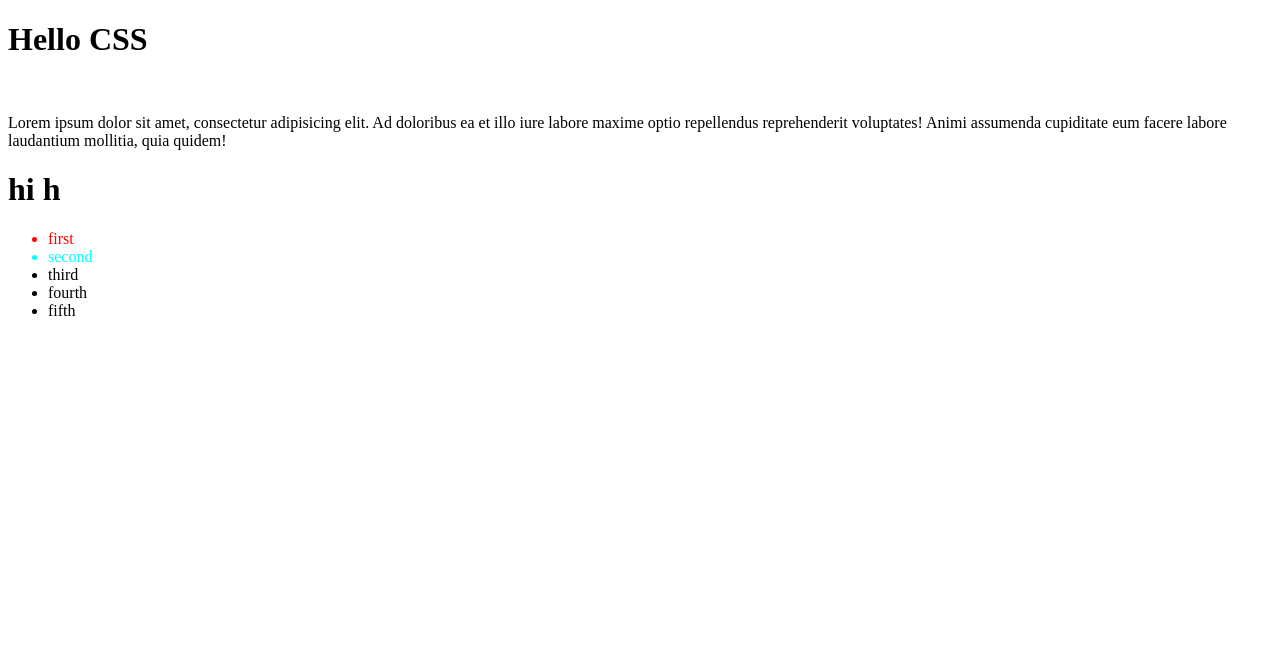
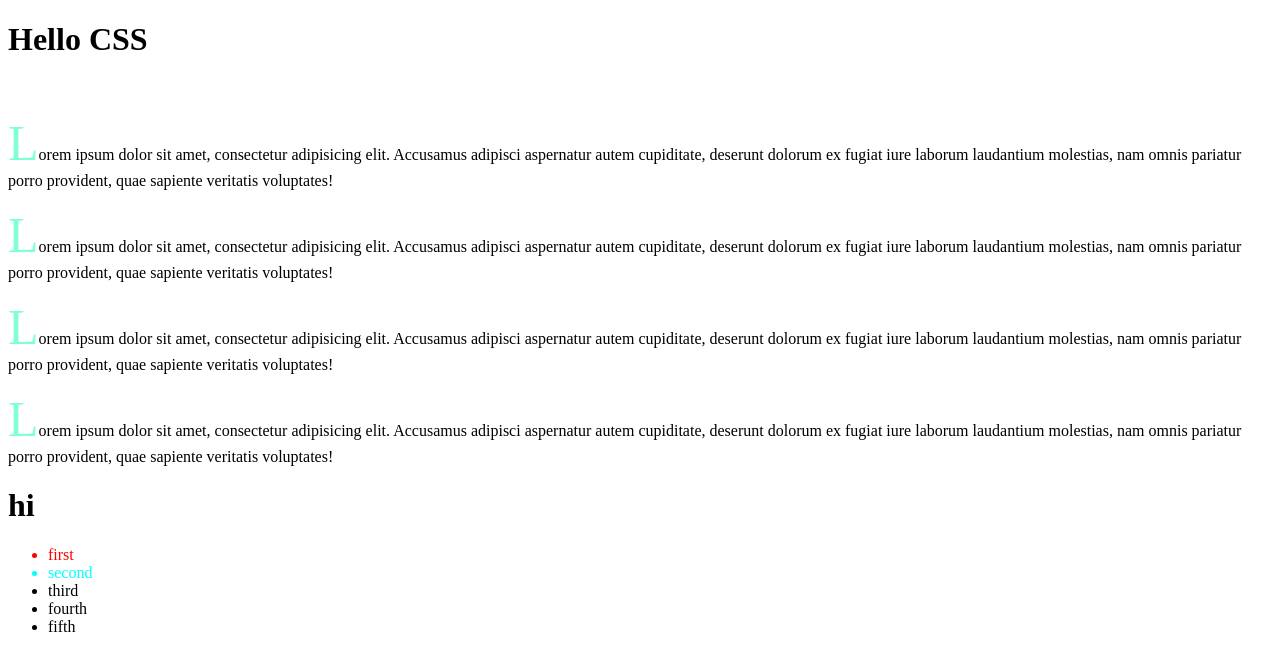
Before and after one commit to Shashee99/CSS, a plain HTML site: page index.html in a window 1280 px wide. Drawn offline with Linux system fonts and the light colour scheme.

Commit message:
added sudo classes

```diff
--- a/index.html
+++ b/index.html
@@ -32,17 +32,40 @@
         li:nth-child(2){
             color: aqua;
         }
+
+        p::first-letter{
+            color:aquamarine;
+            font-size: 50px;
+        }
+        p::selection{
+            background-color: darkgreen;
+            font-size: 100px;
+            color: aqua;
+        }
+
+
+
     </style>
 </head>
 <body>
 <header>
     <h1 id="myh">Hello CSS</h1>
     <br>
-    <p>Lorem ipsum dolor sit amet, consectetur adipisicing elit. Ad doloribus ea et illo iure labore maxime optio
-        repellendus reprehenderit voluptates! Animi assumenda cupiditate eum facere labore laudantium mollitia, quia
-        quidem!</p>
+    <p>Lorem ipsum dolor sit amet, consectetur adipisicing elit. Accusamus adipisci aspernatur autem cupiditate,
+        deserunt dolorum ex fugiat iure laborum laudantium molestias, nam omnis pariatur porro provident, quae sapiente
+        veritatis voluptates!</p>
 
-    <h1>hi h</h1>
+    <p>Lorem ipsum dolor sit amet, consectetur adipisicing elit. Accusamus adipisci aspernatur autem cupiditate,
+        deserunt dolorum ex fugiat iure laborum laudantium molestias, nam omnis pariatur porro provident, quae sapiente
+        veritatis voluptates!</p>
+
+    <p>Lorem ipsum dolor sit amet, consectetur adipisicing elit. Accusamus adipisci aspernatur autem cupiditate,
+        deserunt dolorum ex fugiat iure laborum laudantium molestias, nam omnis pariatur porro provident, quae sapiente
+        veritatis voluptates!</p>
+    <p>Lorem ipsum dolor sit amet, consectetur adipisicing elit. Accusamus adipisci aspernatur autem cupiditate,
+        deserunt dolorum ex fugiat iure laborum laudantium molestias, nam omnis pariatur porro provident, quae sapiente
+        veritatis voluptates!</p>
+    <h1>hi</h1>
     <ul>
         <li>first</li>
         <li>second</li>
```
